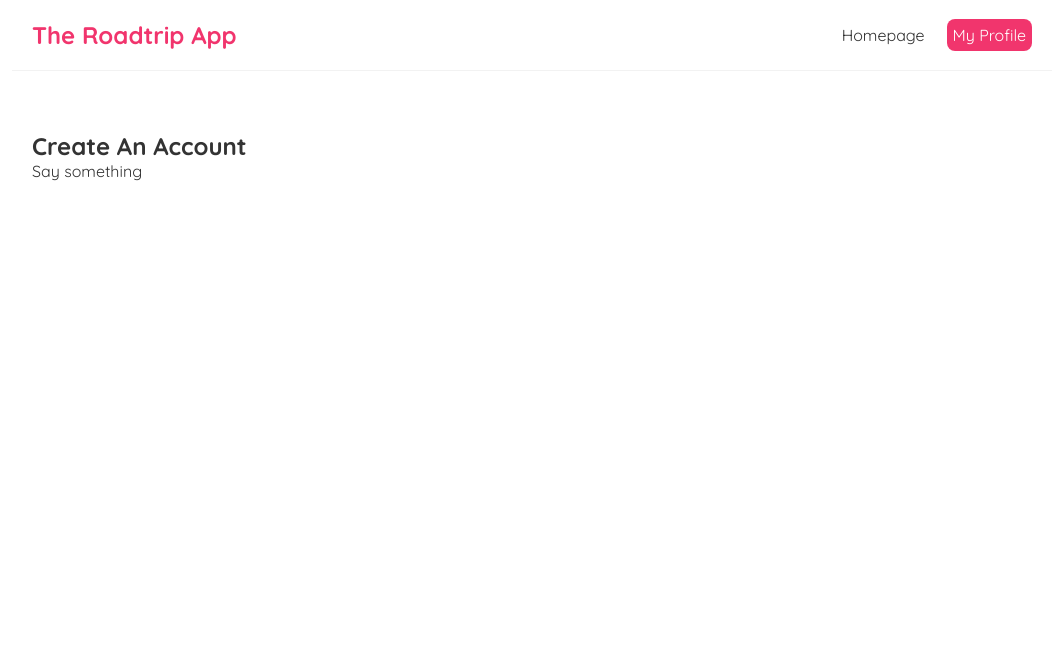
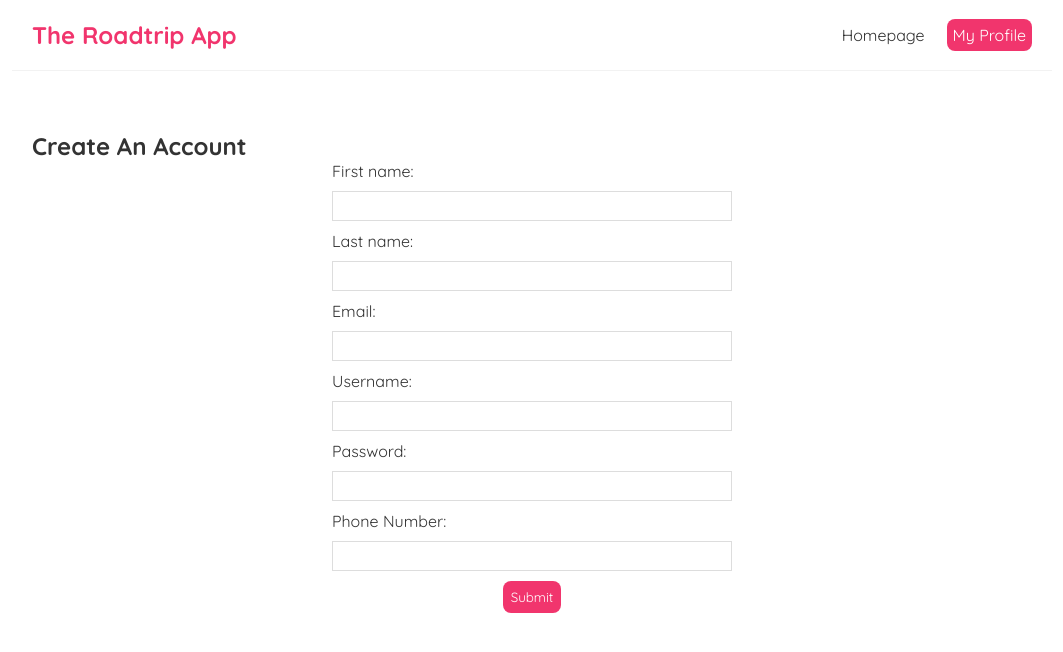
Before and after one commit to seemaullal/map-project, a React (Create React App) app in the folder front_end/: page /create-account in a window 1280 px wide. Shown: the top 652 px of the page, without its empty margins (108-1171 px from the left). Built offline with nearby package versions, Linux system fonts and the light colour scheme; no server answers.

Commit message:
Added login and create account page inputs

```diff
--- a/front_end/src/CreateAccountPage.js
+++ b/front_end/src/CreateAccountPage.js
@@ -1,11 +1,22 @@
 export default function CreateAccountPage (props) {
-
-    const Something = "Say something"
-
     return (
         <div className="CreateAccountPage">
             <h2>Create An Account</h2>
-            <p>{ Something }</p>
+            <form className="CreateAccountForm">
+                <label>First name:</label>
+                <input type="text" required />
+                <label>Last name:</label>
+                <input type="text" required />
+                <label>Email:</label>
+                <input type="text" required />
+                <label>Username:</label>
+                <input type="text" required />
+                <label>Password:</label>
+                <input type="text" required />
+                <label>Phone Number:</label>
+                <input type="text" required />
+                <button>Submit</button>
+            </form>
         </div>
      );
 }
--- a/front_end/src/LoginPage.js
+++ b/front_end/src/LoginPage.js
@@ -2,6 +2,13 @@ const LoginPage = () => {
     return (
         <div className="LoginPage">
             <h2>Login</h2>
+            <form className="LoginForm">
+                <label>Username:</label>
+                <input type="text" required />
+                <label>Password:</label>
+                <input type="text" required />
+                <button>Sign In</button>
+            </form>
         </div>
      );
 }
--- a/front_end/src/index.css
+++ b/front_end/src/index.css
@@ -49,3 +49,35 @@
   color: #f1356d;
   margin-bottom: 8px;
 }
+
+/* create new blog form */
+.CreateAccountForm, .LoginForm {
+  max-width: 400px;
+  margin: 0 auto;
+  text-align: center;
+}
+.CreateAccountForm label, .LoginForm label {
+  text-align: left;
+  display: block;
+}
+.CreateAccountForm h2, .LoginForm h2 {
+  font-size: 20px;
+  color: #f1356d;
+  margin-bottom: 30px;
+}
+.CreateAccountForm input, .LoginForm input, .create textarea, .create select {
+  width: 100%;
+  padding: 6px 10px;
+  margin: 10px 0;
+  border: 1px solid #ddd;
+  box-sizing: border-box;
+  display: block;
+}
+.CreateAccountForm button, .LoginForm button {
+  background: #f1356d;
+  color: #fff;
+  border: 0;
+  padding: 8px;
+  border-radius: 8px;
+  cursor: pointer;
+}
```
